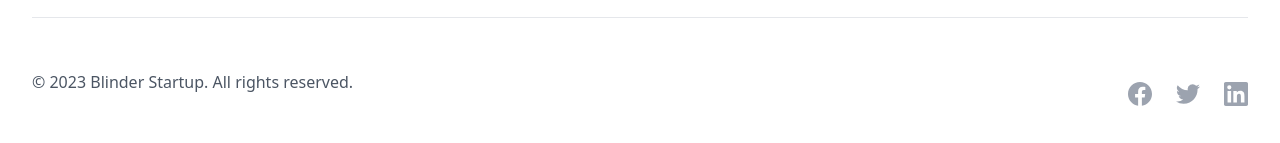
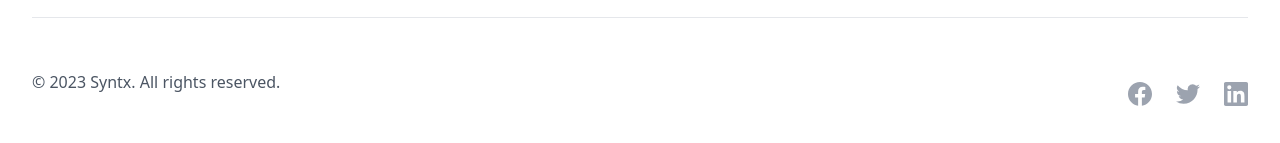
Before and after one commit to rahulblob/reactjs-website, a Next.js app: page / in a window 1280 px wide. Shown: the part 3325-3468 px from the top of the page. Built offline with nearby package versions, Linux system fonts and the light colour scheme.

Commit message:
Update index.jsx

```diff
--- a/components/ui/Footer/index.jsx
+++ b/components/ui/Footer/index.jsx
@@ -17,7 +17,7 @@
     <footer>
         <div className="custom-screen pt-16">
             <div className="mt-10 py-10 border-t items-center justify-between sm:flex">
-                <p className="text-gray-600">© 2023 Blinder Startup. All rights reserved.</p>
+                <p className="text-gray-600">© 2023 Syntx. All rights reserved.</p>
                 <div className="flex items-center gap-x-6 text-gray-400 mt-6">
                     {
                         socialInfo.map((item, idx) => (
```
